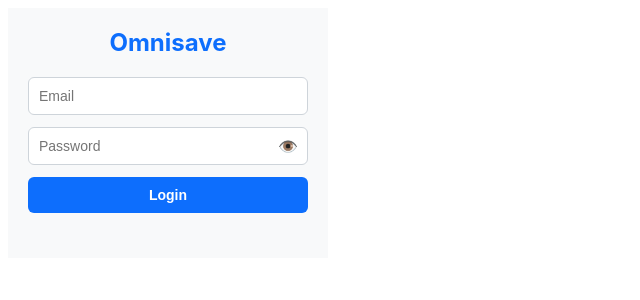
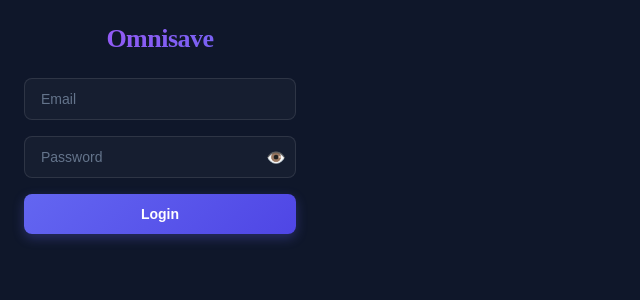
Before and after one commit to anthonymulapro-tech/Omnisave, a React (Vite) app in the folder omnisave-extension/: page / in a window 1280 px wide. Shown: the top 300 px of the page, without its empty margins (0-640 px from the left). Built offline with nearby package versions, Linux system fonts and the light colour scheme.

Commit message:
style(extension): apply glassmorphism design and reset popup borders

```diff
--- a/omnisave-extension/src/App.css
+++ b/omnisave-extension/src/App.css
@@ -1,101 +1,171 @@
 /* src/App.css */
+
+html, body, #root {
+    margin: 0 !important;
+    padding: 0 !important;
+    width: 320px;
+    height: 100%;
+    background-color: #0f172a !important;
+    border: none !important;
+    outline: none !important;
+}
+
 .extension-container {
     width: 320px;
     min-height: 250px;
-    padding: 20px;
-    font-family: -apple-system, BlinkMacSystemFont, "Segoe UI", Roboto, Helvetica, Arial, sans-serif;
+    padding: 24px;
     box-sizing: border-box;
-    background-color: #f8f9fa;
-    color: #212529;
+    background-color: #0f172a;
+    display: flex;
+    flex-direction: column;
+    border-radius: 0;
 }
 
+/* --- HEADER --- */
 .extension-header {
     text-align: center;
-    margin-bottom: 20px;
+    margin-bottom: 24px;
 }
 
 .extension-header h2 {
     margin: 0;
-    font-size: 24px;
-    color: #0d6efd;
+    font-size: 26px;
+    font-weight: 800;
+    background: linear-gradient(135deg, #a855f7 0%, #6366f1 100%);
+    -webkit-background-clip: text;
+    -webkit-text-fill-color: transparent;
+    letter-spacing: -0.5px;
 }
 
+/* --- FORMS & INPUTS --- */
 .login-form {
     display: flex;
     flex-direction: column;
-    gap: 12px;
+    gap: 16px;
+    flex-grow: 1;
 }
 
 input {
-    padding: 10px;
-    border: 1px solid #ced4da;
-    border-radius: 6px;
+    width: 100%;
+    padding: 12px 16px;
+    background-color: rgba(255, 255, 255, 0.03);
+    border: 1px solid rgba(255, 255, 255, 0.1);
+    border-radius: 8px;
+    color: #f8fafc;
     font-size: 14px;
+    box-sizing: border-box;
+    transition: all 0.2s ease-in-out;
+    outline: none;
 }
 
+input::placeholder {
+    color: #64748b;
+}
+
+input:focus {
+    border-color: #6366f1;
+    background-color: rgba(99, 102, 241, 0.05);
+    box-shadow: 0 0 0 3px rgba(99, 102, 241, 0.1);
+}
+
+/* Fix Autofill Chrome for Extension */
+input:-webkit-autofill,
+input:-webkit-autofill:hover,
+input:-webkit-autofill:focus,
+input:-webkit-autofill:active {
+    -webkit-text-fill-color: #f8fafc !important;
+    -webkit-box-shadow: transparent 0px 0px 0px 1000px inset !important;
+    transition: background-color 5000s ease-in-out 0s !important;
+}
+
+/* --- BUTTONS --- */
 button {
-    padding: 10px;
+    padding: 12px;
     border: none;
-    border-radius: 6px;
+    border-radius: 8px;
     font-size: 14px;
-    font-weight: bold;
+    font-weight: 600;
     cursor: pointer;
-    transition: background-color 0.2s;
+    transition: all 0.2s ease;
+}
+
+button:disabled {
+    opacity: 0.6;
+    cursor: not-allowed;
 }
 
 .btn-primary {
-    background-color: #0d6efd;
+    background: linear-gradient(135deg, #6366f1 0%, #4f46e5 100%);
     color: white;
+    box-shadow: 0 4px 12px rgba(99, 102, 241, 0.3);
 }
 
-.btn-primary:hover {
-    background-color: #0b5ed7;
+.btn-primary:hover:not(:disabled) {
+    transform: translateY(-1px);
+    box-shadow: 0 6px 15px rgba(99, 102, 241, 0.4);
+}
+
+.action-section {
+    display: flex;
+    flex-direction: column;
+    gap: 12px;
+    flex-grow: 1;
+    justify-content: center;
 }
 
 .btn-fast-save {
-    background-color: #198754;
+    background: linear-gradient(135deg, #10b981 0%, #059669 100%);
     color: white;
-    width: 100%;
-    padding: 12px;
     font-size: 16px;
-    margin-bottom: 12px;
+    padding: 14px;
+    box-shadow: 0 4px 12px rgba(16, 185, 129, 0.3);
+    display: flex;
+    align-items: center;
+    justify-content: center;
+    gap: 8px;
 }
 
 .btn-fast-save:hover {
-    background-color: #157347;
+    transform: translateY(-1px);
+    box-shadow: 0 6px 15px rgba(16, 185, 129, 0.4);
 }
 
 .btn-logout {
     background-color: transparent;
-    color: #dc3545;
-    border: 1px solid #dc3545;
-    width: 100%;
+    color: #f87171;
+    border: 1px solid rgba(239, 68, 68, 0.3);
 }
 
 .btn-logout:hover {
-    background-color: #dc3545;
-    color: white;
+    background-color: rgba(239, 68, 68, 0.1);
+    color: #ef4444;
+    border-color: rgba(239, 68, 68, 0.5);
 }
 
+/* --- MESSAGES --- */
 .message {
-    margin-top: 15px;
-    padding: 10px;
-    border-radius: 6px;
+    margin-top: 20px;
+    padding: 12px;
+    border-radius: 8px;
     font-size: 13px;
     text-align: center;
+    backdrop-filter: blur(4px);
+    -webkit-backdrop-filter: blur(4px);
 }
 
 .message.error {
-    background-color: #f8d7da;
-    color: #842029;
+    background-color: rgba(239, 68, 68, 0.1);
+    color: #fca5a5;
+    border: 1px solid rgba(239, 68, 68, 0.2);
 }
 
 .message.success {
-    background-color: #d1e7dd;
-    color: #0f5132;
+    background-color: rgba(16, 185, 129, 0.1);
+    color: #6ee7b7;
+    border: 1px solid rgba(16, 185, 129, 0.2);
 }
 
-/* --- PASSWORD TOGGLE STYLES --- */
+/* --- PASSWORD TOGGLE --- */
 .password-wrapper {
     position: relative;
     display: flex;
@@ -104,9 +174,7 @@ button {
 }
 
 .password-wrapper input {
-    width: 100%;
-    padding-right: 40px; /* Make room for the icon */
-    box-sizing: border-box;
+    padding-right: 45px;
 }
 
 .btn-toggle-password {
@@ -117,10 +185,13 @@ button {
     padding: 5px;
     font-size: 16px;
     cursor: pointer;
-    width: auto;
+    color: #94a3b8;
+    box-shadow: none;
 }
 
 .btn-toggle-password:hover {
     background: transparent;
-    opacity: 0.7;
+    color: #f8fafc;
+    transform: none;
+    box-shadow: none;
 }
--- a/omnisave-extension/src/App.jsx
+++ b/omnisave-extension/src/App.jsx
@@ -3,7 +3,6 @@ import './App.css';
 
 function App() {
     // --- STATES ---
-    // Token is initialized to null. It will be fetched via useEffect on mount.
     const [token, setToken] = useState(null);
     const [email, setEmail] = useState('');
     const [password, setPassword] = useState('');
@@ -14,14 +13,12 @@ function App() {
     // --- INIT: LOAD TOKEN ---
     useEffect(() => {
         if (window.chrome && chrome.storage) {
-            // Asynchronous read from the extension's local storage
             chrome.storage.local.get(['token'], (result) => {
                 if (result.token) {
                     setToken(result.token);
                 }
             });
         } else {
-            // Fallback for testing with npm run dev on a standard browser
             setToken(localStorage.getItem('token') || null);
         }
     }, []);
@@ -44,7 +41,6 @@ function App() {
             if (response.ok) {
                 const receivedToken = data.token || data.access_token;
 
-                // SAVE TOKEN
                 if (window.chrome && chrome.storage) {
                     chrome.storage.local.set({ token: receivedToken });
                 } else {
@@ -66,15 +62,12 @@ function App() {
 
     // --- LOGOUT LOGIC ---
     const handleLogout = (customMessage = null) => {
-        // REMOVE TOKEN
         if (window.chrome && chrome.storage) {
             chrome.storage.local.remove(['token']);
         } else {
             localStorage.removeItem('token');
         }
         setToken(null);
-
-        // Show an optional message (e.g., "Session expired") after logout
         setMessage(customMessage ? { type: 'error', text: customMessage } : null);
     };
 
@@ -83,27 +76,21 @@ function App() {
         setIsLoading(true);
         setMessage({ type: 'success', text: 'Analyzing... You can close this popup!' });
 
-        // Ensure Chrome extension API is available
         if (window.chrome && chrome.runtime) {
-            // Send message to background.js with the JWT token
             chrome.runtime.sendMessage(
                 { action: 'FAST_SAVE', token: token },
                 (response) => {
                     setIsLoading(false);
 
                     if (response) {
-                        // 1. Check for token expiration (401 Unauthorized)
                         if (response.isUnauthorized) {
                             handleLogout("Votre session a expiré. Veuillez vous reconnecter.");
                             return;
                         }
 
-                        // 2. Check for success
                         if (response.success) {
                             setMessage({ type: 'success', text: response.message });
-                        }
-                        // 3. Handle errors (including 409 duplicates)
-                        else {
+                        } else {
                             setMessage({ type: 'error', text: response.error || 'Failed to grab link.' });
                         }
                     } else {
@@ -112,7 +99,6 @@ function App() {
                 }
             );
         } else {
-            // Fallback if testing outside of Chrome Extension context
             setMessage({ type: 'error', text: 'Chrome API not available in local dev mode.' });
             setIsLoading(false);
         }
@@ -124,7 +110,7 @@ function App() {
                 <h2>Omnisave</h2>
             </header>
 
-            <main>
+            <main style={{ flexGrow: 1, display: 'flex', flexDirection: 'column' }}>
                 {!token ? (
                     <form onSubmit={handleLogin} className="login-form">
                         <input
@@ -160,7 +146,7 @@ function App() {
                 ) : (
                     <div className="action-section">
                         <button className="btn-fast-save" onClick={handleFastSave}>
-                            ⚡ Fast-Save Link
+                            <span>⚡</span> Fast-Save Link
                         </button>
                         <button className="btn-logout" onClick={() => handleLogout()}>
                             Logout
```
